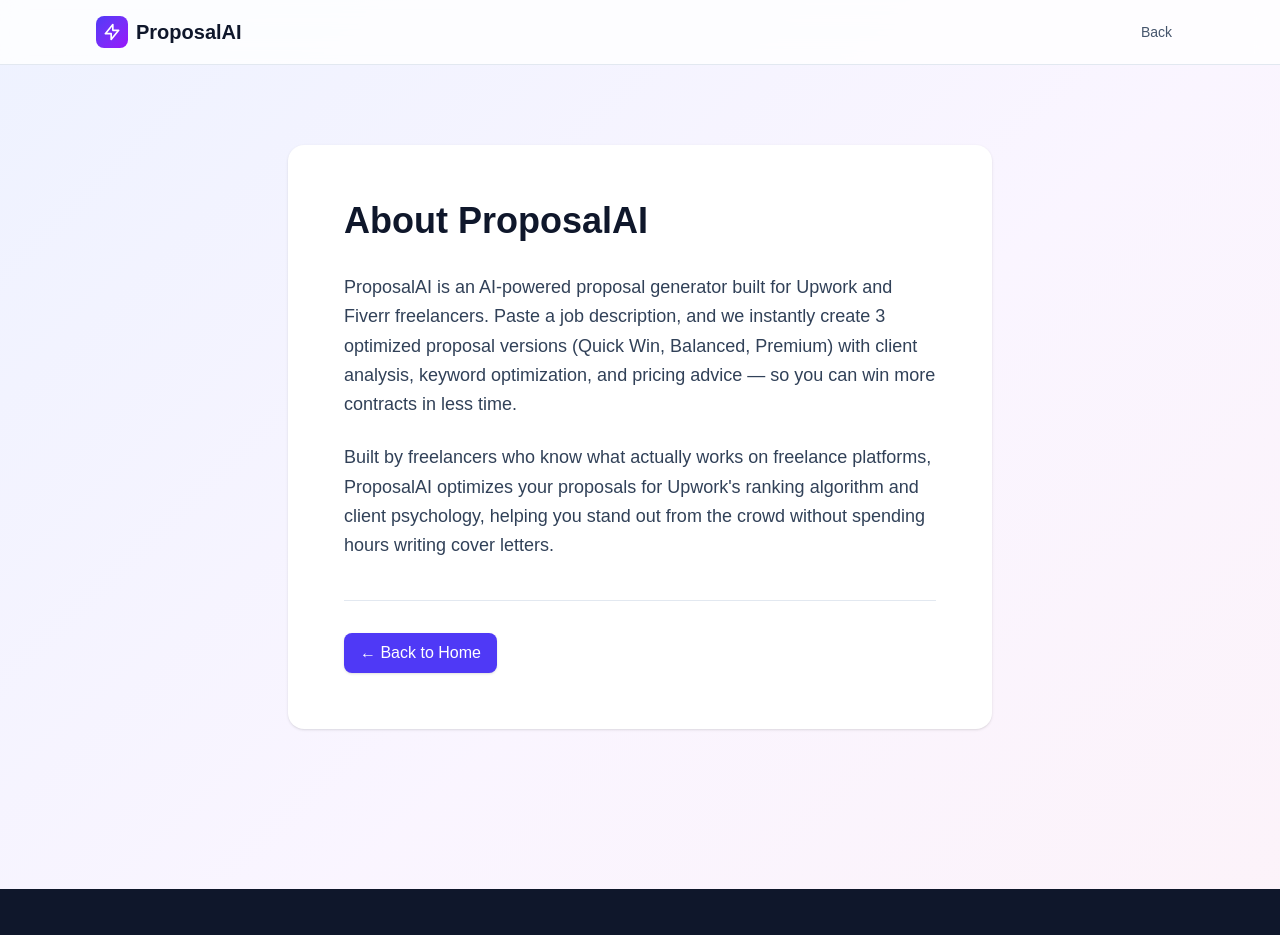
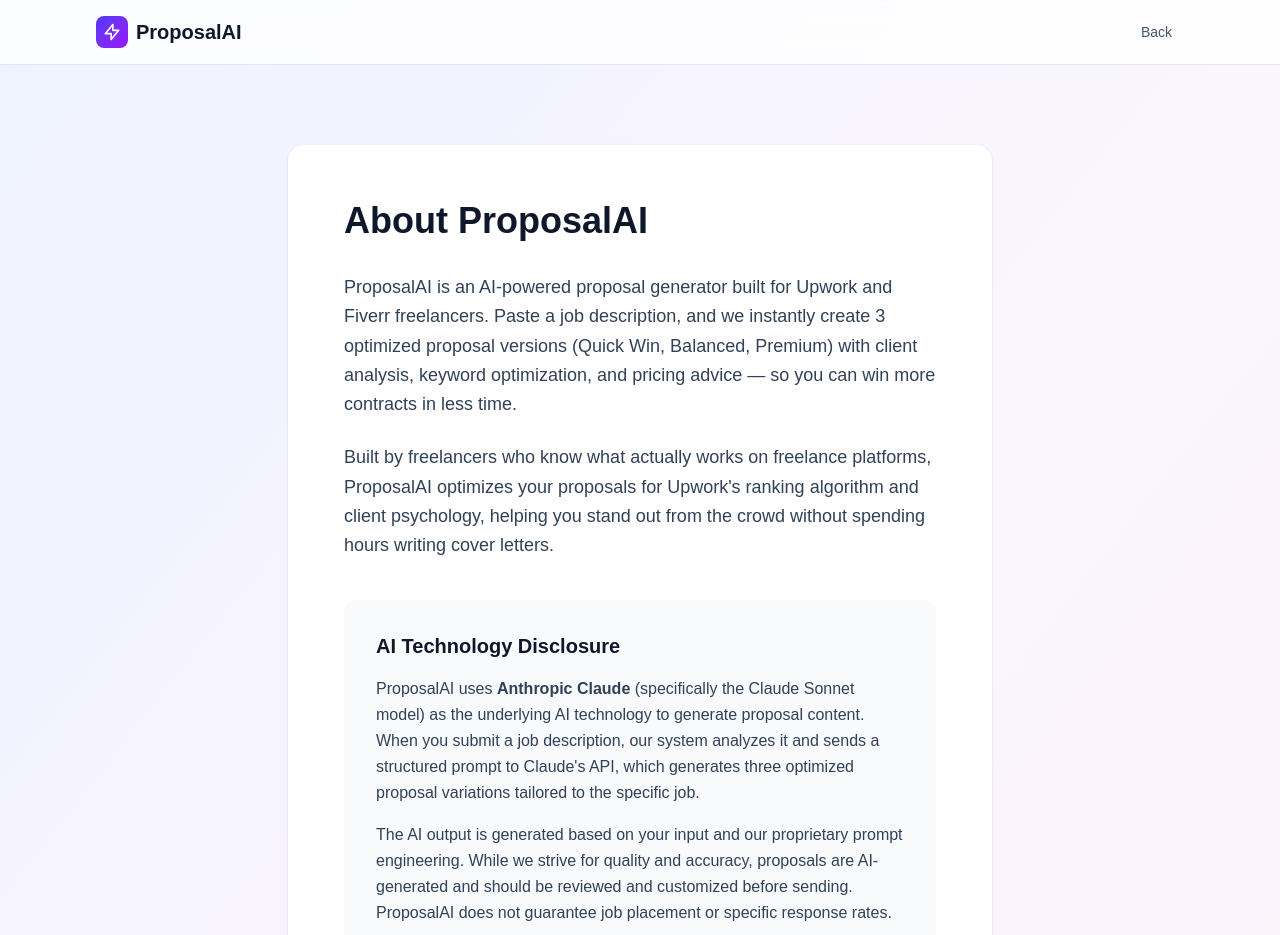
Before and after one commit to heroinyan-stack/proposal-ai, a Next.js app: page /about in a window 1280 px wide. Shown: the top 935 px of the page. Built offline with nearby package versions, Linux system fonts and the light colour scheme.

Commit message:
Creem合规修复: 移除虚假用户量声明 + 添加AI技术披露(Anthropic Claude)

```diff
--- a/src/app/about/page.tsx
+++ b/src/app/about/page.tsx
@@ -47,6 +47,22 @@
             helping you stand out from the crowd without spending hours writing cover letters.
           </p>
 
+          <div className="bg-slate-50 rounded-xl p-8 mb-10">
+            <h2 className="text-xl font-bold text-slate-900 mb-4">AI Technology Disclosure</h2>
+            <p className="text-slate-700 leading-relaxed mb-4">
+              ProposalAI uses <strong>Anthropic Claude</strong> (specifically the Claude Sonnet model)
+              as the underlying AI technology to generate proposal content. When you submit a job
+              description, our system analyzes it and sends a structured prompt to Claude&apos;s API,
+              which generates three optimized proposal variations tailored to the specific job.
+            </p>
+            <p className="text-slate-700 leading-relaxed">
+              The AI output is generated based on your input and our proprietary prompt engineering.
+              While we strive for quality and accuracy, proposals are AI-generated and should be
+              reviewed and customized before sending. ProposalAI does not guarantee job placement
+              or specific response rates.
+            </p>
+          </div>
+
           <div className="pt-8 border-t border-slate-200">
             <Link href="/">
               <Button>← Back to Home</Button>
--- a/src/components/footer.tsx
+++ b/src/components/footer.tsx
@@ -20,6 +20,9 @@
             </p>
             <p className="mt-4 text-sm">
               Support: <a href="mailto:support@proposalai.top" className="hover:text-white transition-colors">support@proposalai.top</a>
+            </p>
+            <p className="mt-3 text-xs text-slate-500">
+              Powered by Anthropic Claude AI. <Link href="/about" className="hover:text-slate-300 underline">Learn more</Link>.
             </p>
           </div>
           <div className="grid grid-cols-2 md:grid-cols-4 gap-8">
--- a/src/components/landing-content.tsx
+++ b/src/components/landing-content.tsx
@@ -542,7 +542,7 @@
             Stop guessing. Start winning.
           </h2>
           <p className="text-xl text-indigo-200 mb-10 max-w-2xl mx-auto">
-            Join thousands of freelancers who send better proposals in less time. Free forever plan — no credit card required.
+            Start sending better proposals in less time. Free forever plan — no credit card required.
           </p>
           <Link href="/auth/signup">
             <Button size="lg" className="bg-white text-indigo-600 hover:bg-indigo-50 text-lg px-10 h-14 shadow-2xl">
```
